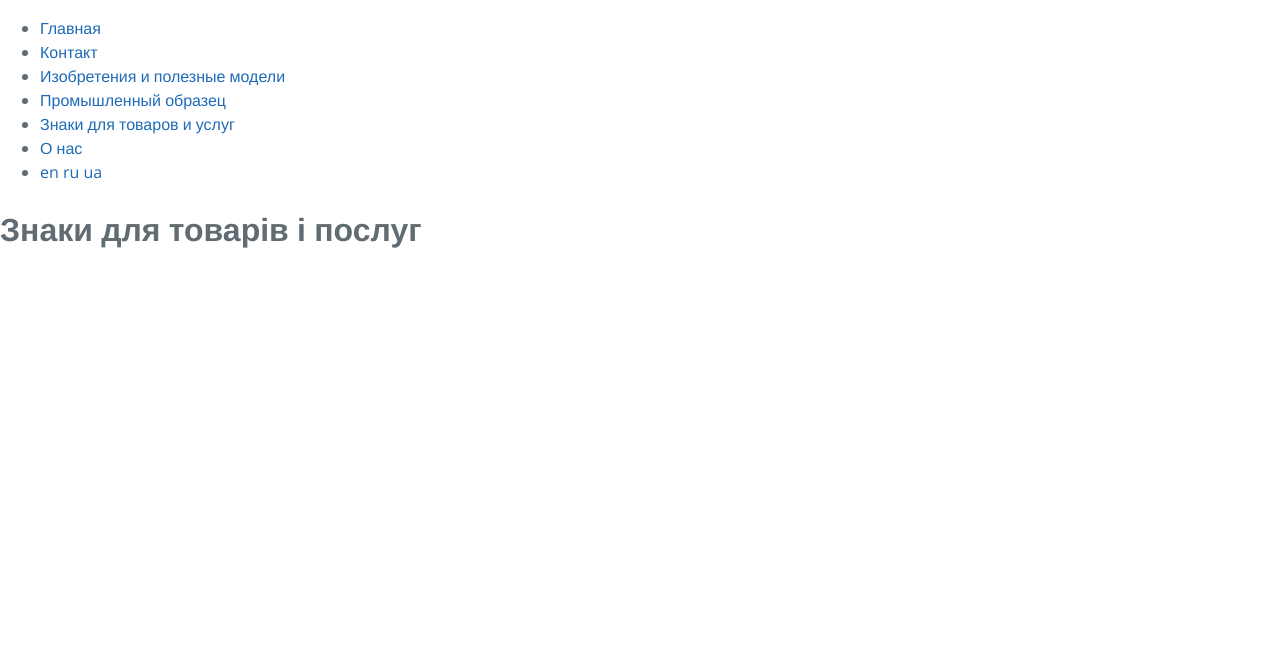
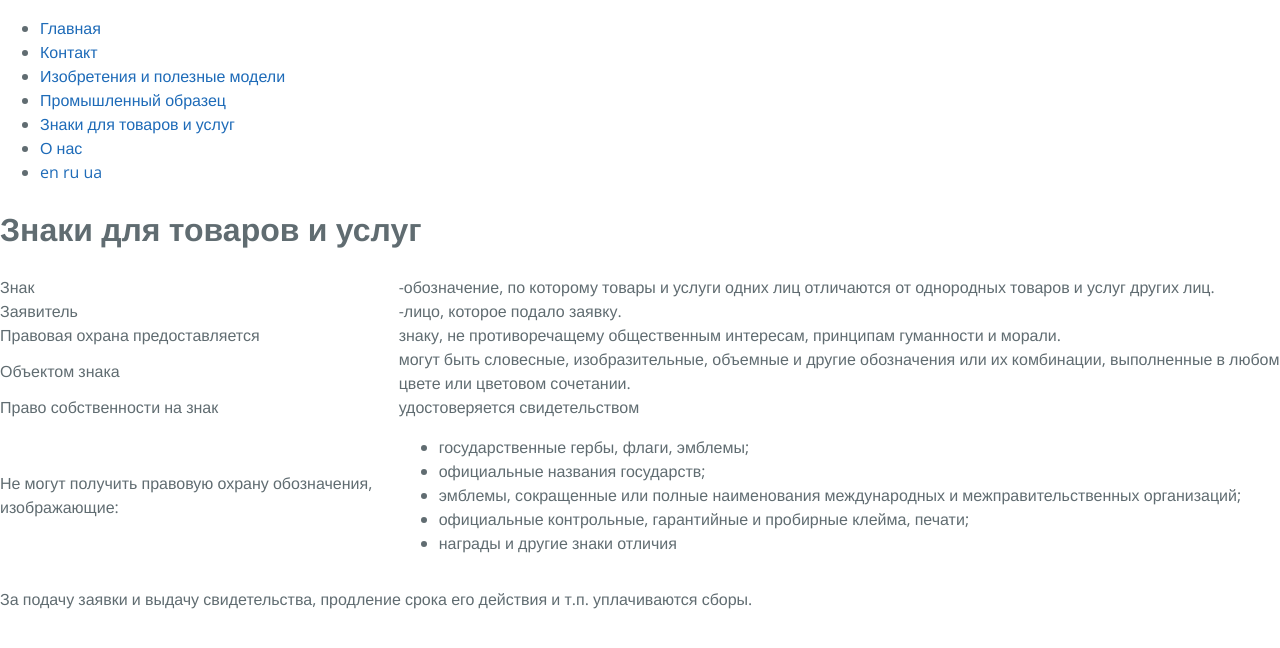
Before and after one commit to Mindshine/patent, a Jekyll site: the page built from _posts/ru/pages/2000-01-01-trademark.html, in a window 1280 px wide. Shown: the top 648 px of the page. Built offline with Jekyll 4.4.1, drawn with Linux system fonts in a browser that asks for light colours; Markdown is read by kramdown in place of the engine named in the settings.

Commit message:
Update 2000-01-01-trademark.html

```diff
--- a/_posts/ru/pages/2000-01-01-trademark.html
+++ b/_posts/ru/pages/2000-01-01-trademark.html
@@ -5,4 +5,34 @@ lang: ru
 categories:
 - ru
 ---
-<h1>Знаки для товарів і послуг</h1>
+<h1>Знаки для товаров и услуг</h1>
+<table>
+  <tr>
+    <td>Знак</td><td>-обозначение, по которому товары и услуги одних лиц отличаются от однородных товаров и услуг других лиц.</td>
+  </tr>
+  <tr>
+    <td>Заявитель</td><td>-лицо, которое подало заявку.</td>
+  </tr>
+  <tr>
+    <td>Правовая охрана предоставляется</td><td>знаку, не противоречащему общественным интересам, принципам гуманности  и морали.</td>
+  </tr>
+  <tr>
+    <td>Объектом знака</td><td>могут быть словесные, изобразительные, объемные и другие обозначения или их комбинации, выполненные в любом цвете или цветовом сочетании.</td>
+  </tr>
+  <tr>
+    <td>Право собственности на знак</td><td>удостоверяется свидетельством</td>
+  </tr>
+  <tr>
+    <td>Не могут получить правовую охрану обозначения, изображающие:</td>
+    <td>
+      <ul>
+        <li>государственные гербы, флаги, эмблемы;</li>
+        <li>официальные названия государств;</li>
+        <li>эмблемы, сокращенные или полные наименования международных и межправительственных организаций;</li>
+        <li>официальные контрольные, гарантийные и пробирные клейма, печати;</li>
+        <li>награды и другие знаки отличия</li>
+      </ul>
+    </td>
+  </tr>
+</table>
+<p>За подачу заявки и выдачу свидетельства, продление срока его действия и т.п. уплачиваются сборы.</p>
```
